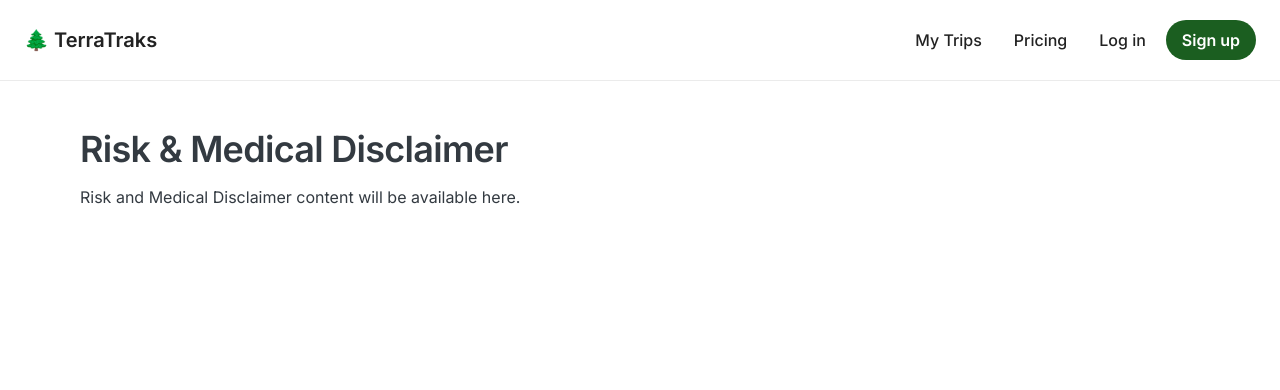
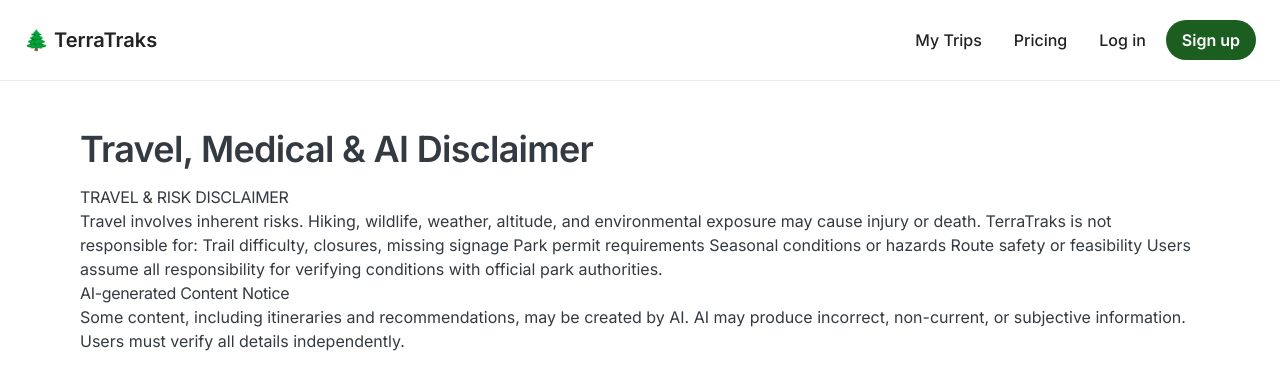
Before and after one commit to km354/TerraTraks-v1.1, a Next.js app: page /legal/risk in a window 1280 px wide. Shown: the top 390 px of the page. Built offline with nearby package versions, Linux system fonts and the light colour scheme.

Commit message:
Revise Risk & Medical Disclaimer section
Updated the disclaimer content to include travel, medical, and AI-generated content notices.

```diff
--- a/src/app/legal/risk/page.tsx
+++ b/src/app/legal/risk/page.tsx
@@ -1,8 +1,23 @@
 export default function RiskPage() {
   return (
     <>
-      <h1 className="text-3xl md:text-4xl font-semibold mb-4">Risk & Medical Disclaimer</h1>
-      <p>Risk and Medical Disclaimer content will be available here.</p>
+      <h1 className="text-3xl md:text-4xl font-semibold mb-4">Travel, Medical & AI Disclaimer</h1>
+      <h2>TRAVEL & RISK DISCLAIMER</h2>
+
+<p>Travel involves inherent risks. Hiking, wildlife, weather, altitude, and environmental exposure may cause injury or death. TerraTraks is not responsible for:
+
+Trail difficulty, closures, missing signage
+
+Park permit requirements
+
+Seasonal conditions or hazards
+
+Route safety or feasibility
+
+Users assume all responsibility for verifying conditions with official park authorities.</p>
+
+      <h2>AI-generated Content Notice</h2>
+      <p>Some content, including itineraries and recommendations, may be created by AI. AI may produce incorrect, non-current, or subjective information. Users must verify all details independently.</p>
     </>
   );
 }
```
